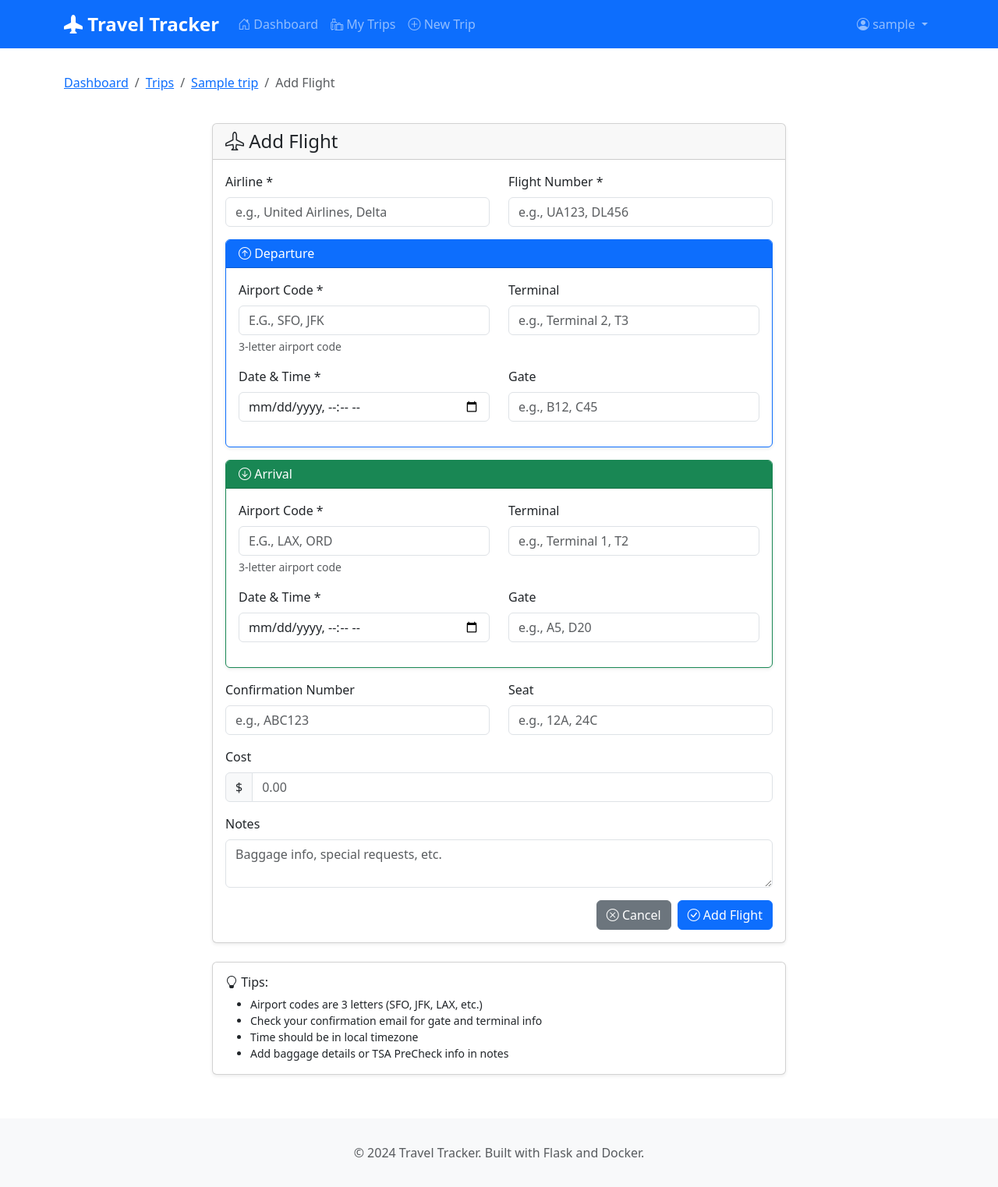
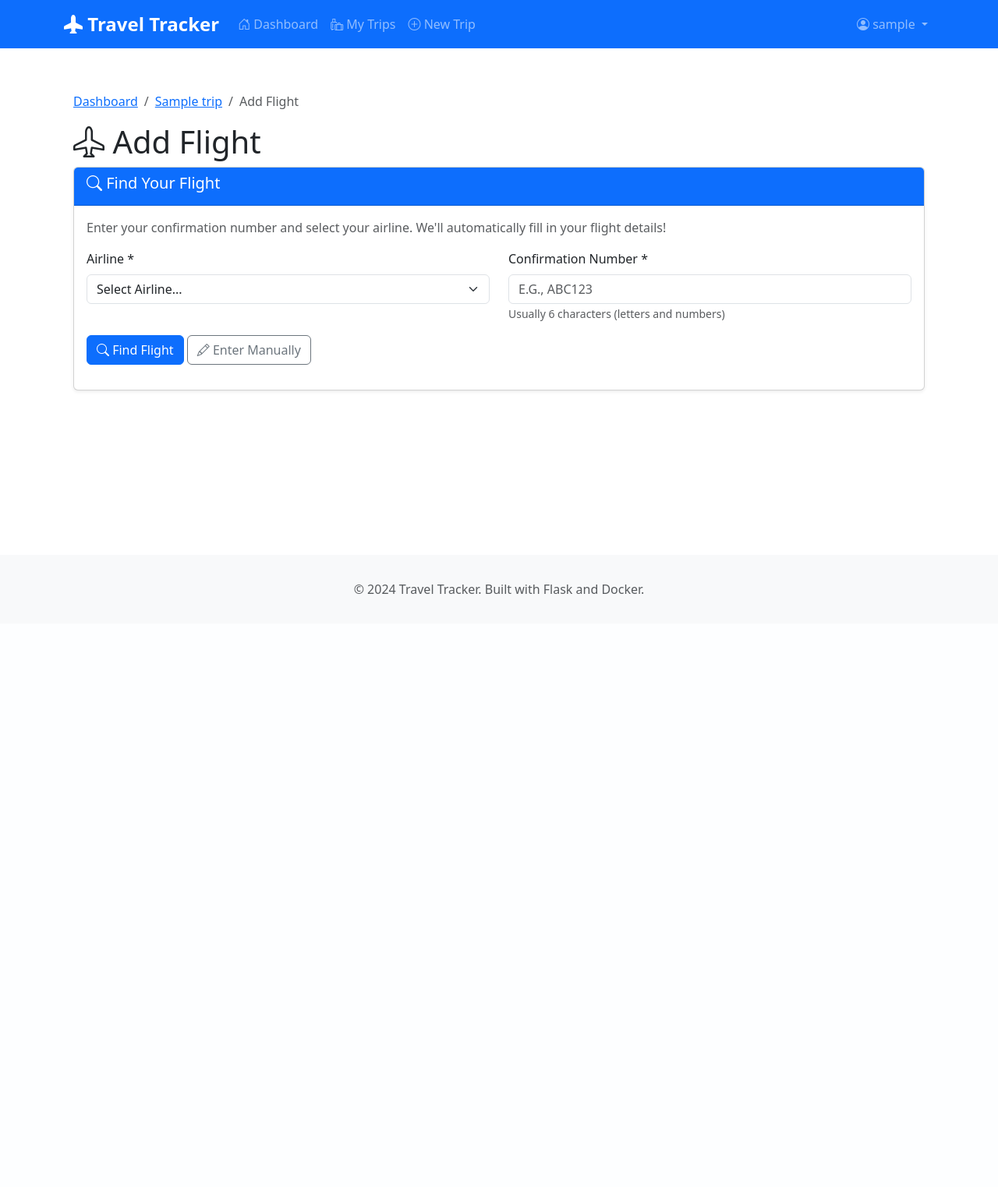
Before and after one commit to wingnut144/TravelTracker, a Flask app: page /trips/1/flights/add in a window 1280 px wide. Shown: the whole page at 78% size. After the commit the page ends 762 px from the top, so only its background shows below. Run offline with Flask 3, Linux system fonts and the light colour scheme; a user stored in the database is signed in; tables that the repository leaves empty hold one stand-in row (values such as "Sample post").

Commit message:
Update add_flight.html

```diff
--- a/templates/trips/add_flight.html
+++ b/templates/trips/add_flight.html
@@ -1,124 +1,173 @@
 {% extends "base.html" %}
-
-{% block title %}Add Flight - {{ trip.title }}{% endblock %}
-
+{% block title %}Add Flight - Travel Tracker{% endblock %}
 {% block content %}
-<div class="row mb-4">
-    <div class="col">
+<div class="container mt-4">
     <nav aria-label="breadcrumb">
         <ol class="breadcrumb">
             <li class="breadcrumb-item"><a href="{{ url_for('dashboard') }}">Dashboard</a></li>
-                <li class="breadcrumb-item"><a href="{{ url_for('trips') }}">Trips</a></li>
             <li class="breadcrumb-item"><a href="{{ url_for('view_trip', trip_id=trip.id) }}">{{ trip.title }}</a></li>
             <li class="breadcrumb-item active">Add Flight</li>
         </ol>
     </nav>
+
+    <h1><i class="bi bi-airplane"></i> Add Flight</h1>
+
+    <!-- Step 1: Flight Lookup -->
+    <div id="lookupSection" class="card mb-4">
+        <div class="card-header bg-primary text-white">
+            <h5><i class="bi bi-search"></i> Find Your Flight</h5>
+        </div>
+        <div class="card-body">
+            <p class="text-muted">Enter your confirmation number and select your airline. We'll automatically fill in your flight details!</p>
+
+            <div class="row">
+                <div class="col-md-6 mb-3">
+                    <label for="airline" class="form-label">Airline *</label>
+                    <select class="form-select" id="airline" required>
+                        <option value="">Select Airline...</option>
+                        <option value="AA">American Airlines</option>
+                        <option value="DL">Delta Air Lines</option>
+                        <option value="UA">United Airlines</option>
+                        <option value="WN">Southwest Airlines</option>
+                        <option value="B6">JetBlue Airways</option>
+                        <option value="AS">Alaska Airlines</option>
+                        <option value="F9">Frontier Airlines</option>
+                        <option value="NK">Spirit Airlines</option>
+                    </select>
+                </div>
+
+                <div class="col-md-6 mb-3">
+                    <label for="confirmationNumber" class="form-label">Confirmation Number *</label>
+                    <input type="text" class="form-control text-uppercase" id="confirmationNumber"
+                           placeholder="e.g., ABC123" required>
+                    <small class="text-muted">Usually 6 characters (letters and numbers)</small>
                 </div>
             </div>
 
-<div class="row">
-    <div class="col-md-8 offset-md-2">
-        <div class="card">
-            <div class="card-header">
-                <h4 class="mb-0"><i class="bi bi-airplane"></i> Add Flight</h4>
-            </div>
-            <div class="card-body">
-                <form method="POST" action="{{ url_for('add_flight', trip_id=trip.id) }}">
-                    <!-- Airline and Flight Number -->
-                    <div class="row">
-                        <div class="col-md-6 mb-3">
-                            <label for="airline" class="form-label">Airline *</label>
-                            <input type="text" class="form-control" id="airline" name="airline"
-                                   placeholder="e.g., United Airlines, Delta" required>
-                        </div>
-                        <div class="col-md-6 mb-3">
-                            <label for="flight_number" class="form-label">Flight Number *</label>
-                            <input type="text" class="form-control" id="flight_number" name="flight_number"
-                                   placeholder="e.g., UA123, DL456" required>
+            <button type="button" class="btn btn-primary" onclick="lookupFlight()">
+                <i class="bi bi-search"></i> Find Flight
+            </button>
+
+            <button type="button" class="btn btn-outline-secondary" onclick="showManualForm()">
+                <i class="bi bi-pencil"></i> Enter Manually
+            </button>
+
+            <div id="lookupStatus" class="mt-3"></div>
         </div>
     </div>
 
-                    <!-- Departure -->
-                    <div class="card mb-3 border-primary">
-                        <div class="card-header bg-primary text-white">
-                            <h6 class="mb-0"><i class="bi bi-arrow-up-circle"></i> Departure</h6>
+    <!-- Step 2: Flight Details Form -->
+    <form method="POST" id="flightForm" style="display: none;">
+        <div class="card mb-4">
+            <div class="card-header">
+                <h5><i class="bi bi-airplane"></i> Flight Details</h5>
             </div>
             <div class="card-body">
                 <div class="row">
                     <div class="col-md-6 mb-3">
-                                    <label for="departure_airport" class="form-label">Airport Code *</label>
-                                    <input type="text" class="form-control" id="departure_airport" name="departure_airport"
-                                           placeholder="e.g., SFO, JFK" maxlength="3" required style="text-transform: uppercase;">
-                                    <div class="form-text">3-letter airport code</div>
+                        <label for="airlineDisplay" class="form-label">Airline *</label>
+                        <input type="text" class="form-control" id="airlineDisplay" name="airline" required>
                     </div>
+
                     <div class="col-md-6 mb-3">
-                                    <label for="departure_terminal" class="form-label">Terminal</label>
-                                    <input type="text" class="form-control" id="departure_terminal" name="departure_terminal"
-                                           placeholder="e.g., Terminal 2, T3">
-                                </div>
-                            </div>
-                            <div class="row">
-                                <div class="col-md-6 mb-3">
-                                    <label for="departure_time" class="form-label">Date & Time *</label>
-                                    <input type="datetime-local" class="form-control" id="departure_time" name="departure_time" required>
-                                </div>
-                                <div class="col-md-6 mb-3">
-                                    <label for="departure_gate" class="form-label">Gate</label>
-                                    <input type="text" class="form-control" id="departure_gate" name="departure_gate"
-                                           placeholder="e.g., B12, C45">
+                        <label for="flight_number" class="form-label">Flight Number *</label>
+                        <input type="text" class="form-control" id="flight_number" name="flight_number"
+                               placeholder="e.g., UA123" required>
                     </div>
                 </div>
             </div>
         </div>
 
-                    <!-- Arrival -->
-                    <div class="card mb-3 border-success">
-                        <div class="card-header bg-success text-white">
-                            <h6 class="mb-0"><i class="bi bi-arrow-down-circle"></i> Arrival</h6>
+        <!-- Departure Section -->
+        <div class="card mb-4 border-primary">
+            <div class="card-header bg-primary text-white">
+                <h5><i class="bi bi-airplane-engines"></i> Departure</h5>
             </div>
             <div class="card-body">
                 <div class="row">
-                                <div class="col-md-6 mb-3">
-                                    <label for="arrival_airport" class="form-label">Airport Code *</label>
-                                    <input type="text" class="form-control" id="arrival_airport" name="arrival_airport"
-                                           placeholder="e.g., LAX, ORD" maxlength="3" required style="text-transform: uppercase;">
-                                    <div class="form-text">3-letter airport code</div>
+                    <div class="col-md-3 mb-3">
+                        <label for="departure_airport" class="form-label">Airport Code *</label>
+                        <input type="text" class="form-control text-uppercase" id="departure_airport"
+                               name="departure_airport" placeholder="E.G., SFO" maxlength="3" required>
                     </div>
-                                <div class="col-md-6 mb-3">
-                                    <label for="arrival_terminal" class="form-label">Terminal</label>
-                                    <input type="text" class="form-control" id="arrival_terminal" name="arrival_terminal"
-                                           placeholder="e.g., Terminal 1, T2">
+
+                    <div class="col-md-3 mb-3">
+                        <label for="departure_terminal" class="form-label">Terminal</label>
+                        <input type="text" class="form-control" id="departure_terminal"
+                               name="departure_terminal" placeholder="e.g., 2, T3">
+                    </div>
+
+                    <div class="col-md-3 mb-3">
+                        <label for="departure_time" class="form-label">Date & Time *</label>
+                        <input type="datetime-local" class="form-control" id="departure_time"
+                               name="departure_time" required>
+                    </div>
+
+                    <div class="col-md-3 mb-3">
+                        <label for="departure_gate" class="form-label">Gate</label>
+                        <input type="text" class="form-control" id="departure_gate"
+                               name="departure_gate" placeholder="e.g., B12">
                     </div>
                 </div>
+            </div>
+        </div>
+
+        <!-- Arrival Section -->
+        <div class="card mb-4 border-success">
+            <div class="card-header bg-success text-white">
+                <h5><i class="bi bi-airplane-fill"></i> Arrival</h5>
+            </div>
+            <div class="card-body">
                 <div class="row">
-                                <div class="col-md-6 mb-3">
+                    <div class="col-md-3 mb-3">
+                        <label for="arrival_airport" class="form-label">Airport Code *</label>
+                        <input type="text" class="form-control text-uppercase" id="arrival_airport"
+                               name="arrival_airport" placeholder="E.G., LAX" maxlength="3" required>
+                    </div>
+
+                    <div class="col-md-3 mb-3">
+                        <label for="arrival_terminal" class="form-label">Terminal</label>
+                        <input type="text" class="form-control" id="arrival_terminal"
+                               name="arrival_terminal" placeholder="e.g., 1, T2">
+                    </div>
+
+                    <div class="col-md-3 mb-3">
                         <label for="arrival_time" class="form-label">Date & Time *</label>
-                                    <input type="datetime-local" class="form-control" id="arrival_time" name="arrival_time" required>
+                        <input type="datetime-local" class="form-control" id="arrival_time"
+                               name="arrival_time" required>
                     </div>
-                                <div class="col-md-6 mb-3">
+
+                    <div class="col-md-3 mb-3">
                         <label for="arrival_gate" class="form-label">Gate</label>
-                                    <input type="text" class="form-control" id="arrival_gate" name="arrival_gate"
-                                           placeholder="e.g., A5, D20">
+                        <input type="text" class="form-control" id="arrival_gate"
+                               name="arrival_gate" placeholder="e.g., A5">
                     </div>
                 </div>
             </div>
         </div>
 
         <!-- Additional Details -->
+        <div class="card mb-4">
+            <div class="card-header">
+                <h5><i class="bi bi-info-circle"></i> Additional Details</h5>
+            </div>
+            <div class="card-body">
                 <div class="row">
                     <div class="col-md-6 mb-3">
                         <label for="confirmation_number" class="form-label">Confirmation Number</label>
-                            <input type="text" class="form-control" id="confirmation_number" name="confirmation_number"
-                                   placeholder="e.g., ABC123">
+                        <input type="text" class="form-control" id="confirmation_number"
+                               name="confirmation_number">
                     </div>
+
                     <div class="col-md-6 mb-3">
-                            <label for="seat" class="form-label">Seat</label>
-                            <input type="text" class="form-control" id="seat" name="seat"
-                                   placeholder="e.g., 12A, 24C">
+                        <label for="seat_number" class="form-label">Seat</label>
+                        <input type="text" class="form-control" id="seat_number"
+                               name="seat_number" placeholder="e.g., 12A">
                     </div>
                 </div>
 
-                    <div class="mb-3">
+                <div class="row">
+                    <div class="col-md-6 mb-3">
                         <label for="cost" class="form-label">Cost</label>
                         <div class="input-group">
                             <span class="input-group-text">$</span>
@@ -126,37 +175,113 @@
                                    step="0.01" min="0" placeholder="0.00">
                         </div>
                     </div>
+                </div>
 
                 <div class="mb-3">
                     <label for="notes" class="form-label">Notes</label>
-                        <textarea class="form-control" id="notes" name="notes" rows="2"
-                                  placeholder="Baggage info, special requests, etc."></textarea>
+                    <textarea class="form-control" id="notes" name="notes" rows="3"
+                              placeholder="Any additional notes..."></textarea>
+                </div>
+            </div>
         </div>
 
-                    <div class="d-grid gap-2 d-md-flex justify-content-md-end">
+        <div class="d-flex gap-2">
+            <button type="submit" class="btn btn-success">
+                <i class="bi bi-check-circle"></i> Add Flight
+            </button>
             <a href="{{ url_for('view_trip', trip_id=trip.id) }}" class="btn btn-secondary">
                 <i class="bi bi-x-circle"></i> Cancel
             </a>
-                        <button type="submit" class="btn btn-primary">
-                            <i class="bi bi-check-circle"></i> Add Flight
+            <button type="button" class="btn btn-outline-secondary" onclick="resetForm()">
+                <i class="bi bi-arrow-counterclockwise"></i> Start Over
             </button>
         </div>
     </form>
 </div>
-        </div>
 
-        <!-- Quick Tips -->
-        <div class="card mt-3">
-            <div class="card-body">
-                <h6><i class="bi bi-lightbulb"></i> Tips:</h6>
-                <ul class="mb-0 small">
-                    <li>Airport codes are 3 letters (SFO, JFK, LAX, etc.)</li>
-                    <li>Check your confirmation email for gate and terminal info</li>
-                    <li>Time should be in local timezone</li>
-                    <li>Add baggage details or TSA PreCheck info in notes</li>
-                </ul>
-            </div>
-        </div>
-    </div>
-</div>
+<script>
+function lookupFlight() {
+    const airline = document.getElementById('airline').value;
+    const confirmationNumber = document.getElementById('confirmationNumber').value.toUpperCase();
+    const statusDiv = document.getElementById('lookupStatus');
+
+    if (!airline || !confirmationNumber) {
+        statusDiv.innerHTML = '<div class="alert alert-warning">Please select an airline and enter a confirmation number.</div>';
+        return;
+    }
+
+    statusDiv.innerHTML = '<div class="alert alert-info"><i class="bi bi-hourglass-split"></i> Looking up your flight...</div>';
+
+    fetch(`/api/flights/lookup?airline=${airline}&confirmation=${confirmationNumber}`)
+        .then(response => response.json())
+        .then(data => {
+            if (data.success) {
+                // Fill in the form with API data
+                document.getElementById('airlineDisplay').value = data.flight.airline_name || airline;
+                document.getElementById('flight_number').value = data.flight.flight_number || '';
+                document.getElementById('departure_airport').value = data.flight.departure_airport || '';
+                document.getElementById('arrival_airport').value = data.flight.arrival_airport || '';
+                document.getElementById('departure_time').value = data.flight.departure_time || '';
+                document.getElementById('arrival_time').value = data.flight.arrival_time || '';
+                document.getElementById('departure_terminal').value = data.flight.departure_terminal || '';
+                document.getElementById('arrival_terminal').value = data.flight.arrival_terminal || '';
+                document.getElementById('departure_gate').value = data.flight.departure_gate || '';
+                document.getElementById('arrival_gate').value = data.flight.arrival_gate || '';
+                document.getElementById('confirmation_number').value = confirmationNumber;
+
+                // Hide lookup, show form
+                document.getElementById('lookupSection').style.display = 'none';
+                document.getElementById('flightForm').style.display = 'block';
+                statusDiv.innerHTML = '';
+            } else {
+                statusDiv.innerHTML = `<div class="alert alert-warning">
+                    <i class="bi bi-exclamation-triangle"></i> ${data.message || 'Could not find flight details.'}
+                    <button type="button" class="btn btn-sm btn-outline-secondary ms-2" onclick="showManualForm()">Enter Manually</button>
+                </div>`;
+            }
+        })
+        .catch(error => {
+            statusDiv.innerHTML = `<div class="alert alert-danger">
+                <i class="bi bi-x-circle"></i> Error looking up flight.
+                <button type="button" class="btn btn-sm btn-outline-secondary ms-2" onclick="showManualForm()">Enter Manually</button>
+            </div>`;
+        });
+}
+
+function showManualForm() {
+    const airline = document.getElementById('airline').value;
+    const confirmationNumber = document.getElementById('confirmationNumber').value;
+
+    // Pre-fill what we have
+    if (airline) {
+        const airlineNames = {
+            'AA': 'American Airlines',
+            'DL': 'Delta Air Lines',
+            'UA': 'United Airlines',
+            'WN': 'Southwest Airlines',
+            'B6': 'JetBlue Airways',
+            'AS': 'Alaska Airlines',
+            'F9': 'Frontier Airlines',
+            'NK': 'Spirit Airlines'
+        };
+        document.getElementById('airlineDisplay').value = airlineNames[airline] || airline;
+    }
+
+    if (confirmationNumber) {
+        document.getElementById('confirmation_number').value = confirmationNumber.toUpperCase();
+    }
+
+    document.getElementById('lookupSection').style.display = 'none';
+    document.getElementById('flightForm').style.display = 'block';
+}
+
+function resetForm() {
+    document.getElementById('lookupSection').style.display = 'block';
+    document.getElementById('flightForm').style.display = 'none';
+    document.getElementById('lookupStatus').innerHTML = '';
+    document.getElementById('airline').value = '';
+    document.getElementById('confirmationNumber').value = '';
+    document.getElementById('flightForm').reset();
+}
+</script>
 {% endblock %}
```
Lines whose indentation alone changed are shown as unchanged.
